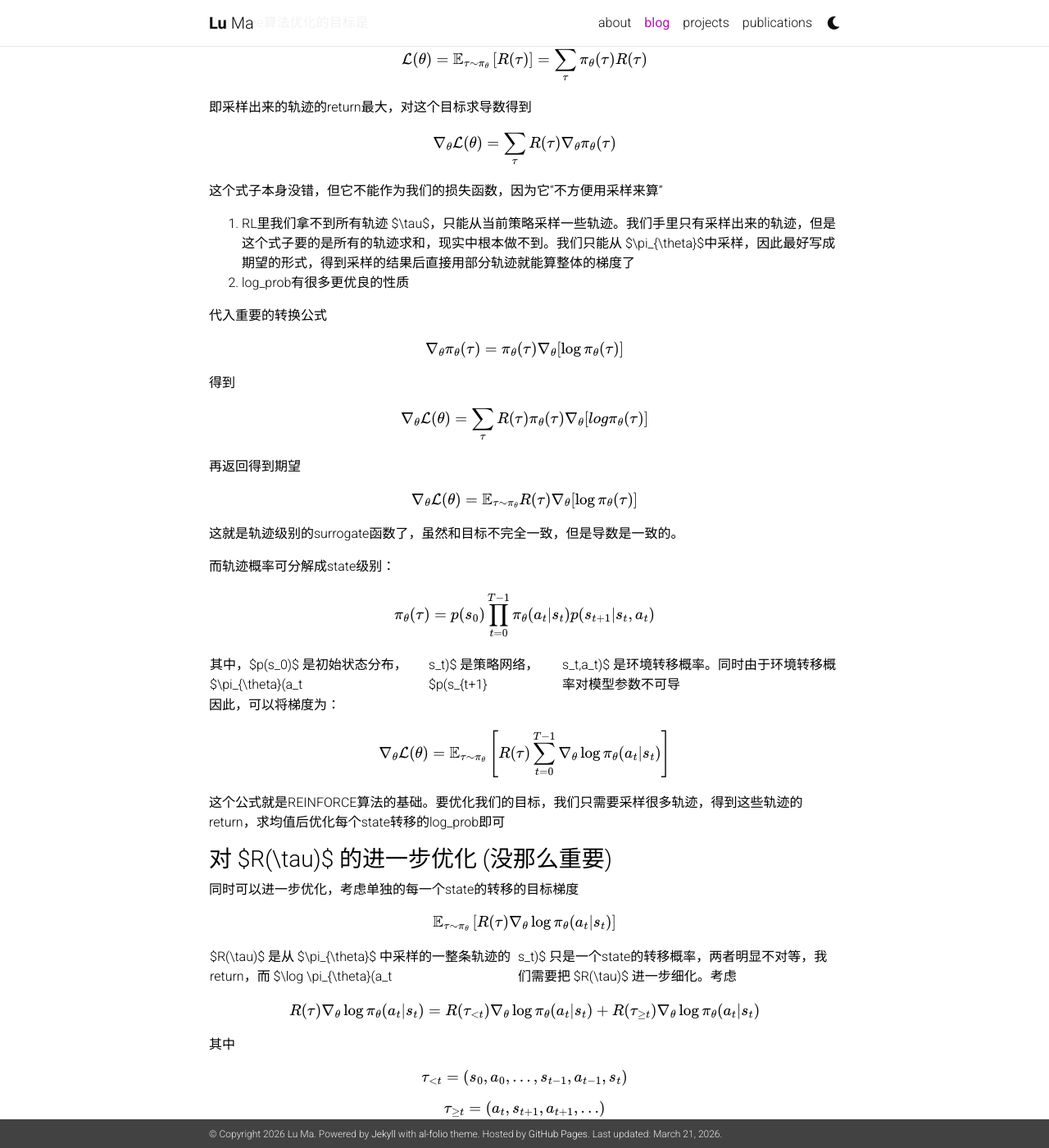
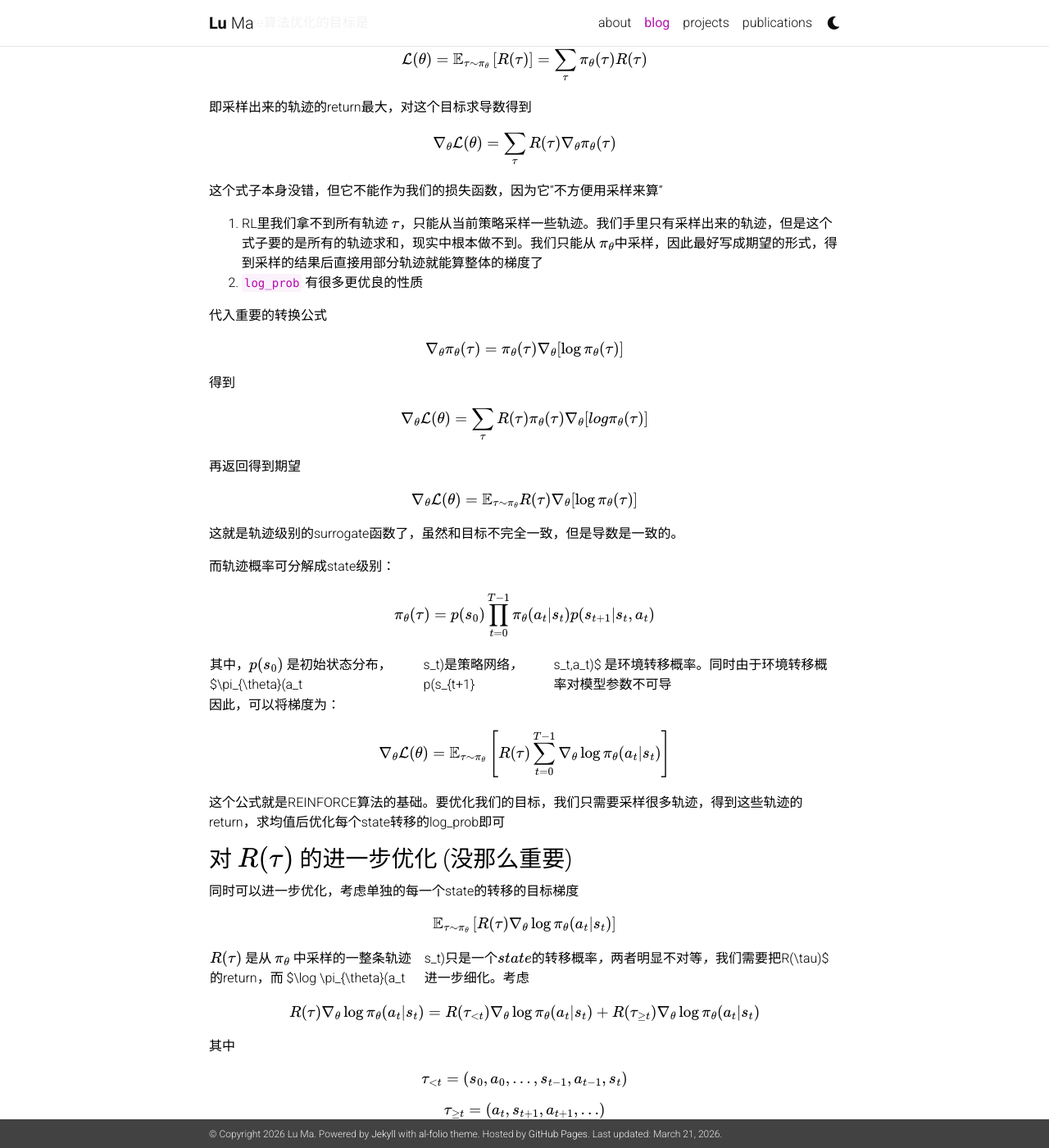
Before and after one commit to TheRoadQaQ/theroadqaq.github.io, a Jekyll site: the page built from blog/2026-03-12-hello-world.md, in a window 1280 px wide and 1400 px high, scrolled down 308 px. Shown: the whole window at 82% size. Built offline with Jekyll 4.4.1, drawn with Linux system fonts in a browser that asks for light colours; comment, search, counter and statistics services are not loaded; a style sheet for code colours, icons or effects is not loaded; some of the changed text lies outside the part shown.

```diff
--- a/_includes/scripts/mathjax.html
+++ b/_includes/scripts/mathjax.html
@@ -3,7 +3,8 @@
   <script type="text/javascript">
     window.MathJax = {
       tex: {
-        tags: 'ams'
+        tags: 'ams',
+        inlineMath: [['$', '$'], ['\\(', '\\)']]
       }
     };
   </script>
--- a/blog/2026-03-12-hello-world.md
+++ b/blog/2026-03-12-hello-world.md
@@ -29,7 +29,7 @@ $$
 这个式子本身没错，但它不能作为我们的损失函数，因为它“不方便用采样来算”
 
 1. RL里我们拿不到所有轨迹 $\tau$，只能从当前策略采样一些轨迹。我们手里只有采样出来的轨迹，但是这个式子要的是所有的轨迹求和，现实中根本做不到。我们只能从 $\pi_{\theta}$中采样，因此最好写成期望的形式，得到采样的结果后直接用部分轨迹就能算整体的梯度了
-2. log_prob有很多更优良的性质
+2. `log_prob` 有很多更优良的性质
 
 代入重要的转换公式
 
```
